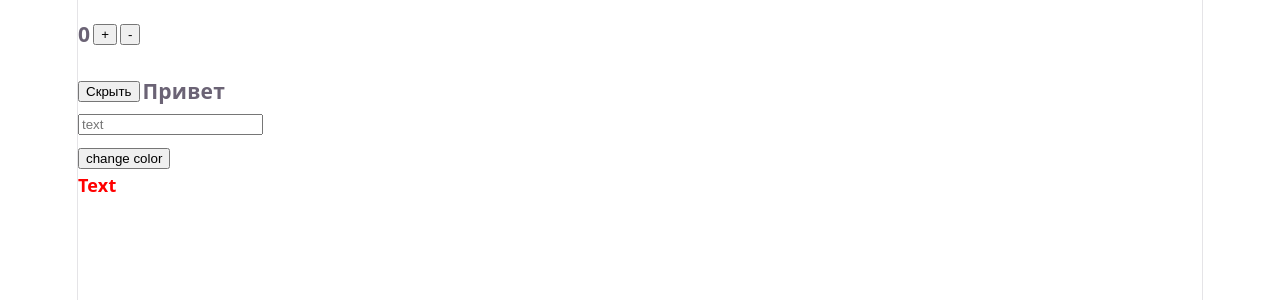
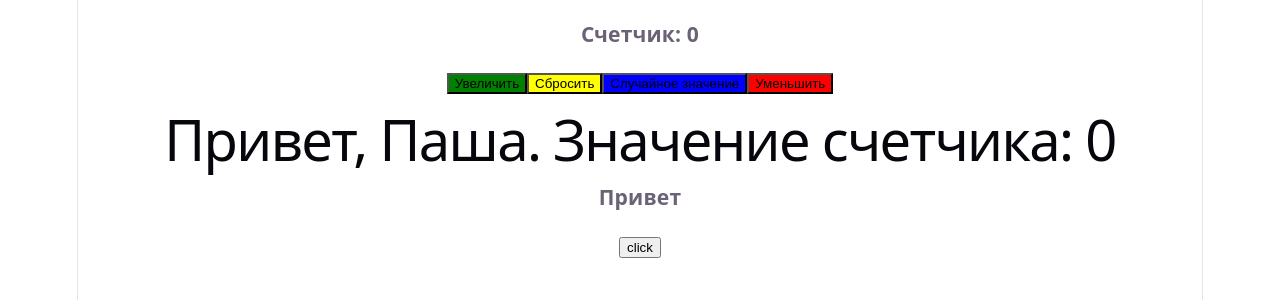
Before and after one commit to angelika-romanovskaya/RRR-Redev, a React (Vite) app: page / in a window 1280 px wide. Shown: the top 300 px of the page. Built offline with nearby package versions, Linux system fonts and the light colour scheme.

Commit message:
react state task 2

```diff
--- a/src/App.jsx
+++ b/src/App.jsx
@@ -3,18 +3,11 @@ import reactLogo from './assets/react.svg'
 import viteLogo from './assets/vite.svg'
 import heroImg from './assets/hero.png'
 import './App.css'
-import { CountComp } from './components/CountComp'
-import { HideComp } from './components/HideComp'
-import { InputComp } from './components/InputComp'
-import { ColorComp } from './components/ColorComp'
+import { ParentComponent } from './components/ParentComponent'
+import { SiblingComponent } from './components/SiblingComponent'
 
 function App() {
-  return <div style={{display: 'flex', flexDirection: 'column', gap: 10}}>
-    <CountComp/>
-    <HideComp/>
-    <InputComp/>
-    <ColorComp/>
-  </div>
+  return <ParentComponent/>
 }
 
 export default App
--- /dev/null
+++ b/src/components/ChildComponent.jsx
@@ -0,0 +1,3 @@
+export const ChildComponent = ({name, count}) => {
+    return <h1>Привет, {name}. Значение счетчика: {count}</h1>
+}
--- a/src/components/ColorComp.jsx
+++ /dev/null
@@ -1,10 +0,0 @@
-import { useState } from "react"
-
-export const ColorComp = () => {
-    const [color, setColor] = useState('red')
-
-    return <div style={{display: 'flex', gap: 3, justifyContent: 'center', alignItems: 'flex-start', flexDirection: 'column'}}>
-        <button onClick={() => setColor(prevState => prevState === 'red' ? 'blue' : 'red')}>change color</button>
-        <h4 style={{margin: 0, padding: 0, color: color}}>Text</h4>
-    </div>
-}
--- a/src/components/CountComp.jsx
+++ /dev/null
@@ -1,11 +0,0 @@
-import { useState } from "react"
-
-export const CountComp = () => {
-    const [count, setCount] = useState(0)
-
-    return <div style={{display: 'flex', gap: 3, alignItems: 'center'}}>
-        <h3>{count}</h3>
-        <button onClick={() => setCount(prevState => prevState + 1)}>+</button>
-        <button onClick={() => setCount(prevState => prevState - 1)}>-</button>
-    </div>
-}
--- a/src/components/HideComp.jsx
+++ /dev/null
@@ -1,10 +0,0 @@
-import { useState } from "react"
-
-export const HideComp = () => {
-    const [hide, setHide] = useState(false)
-
-    return <div style={{display: 'flex', gap: 3, alignItems: 'center'}}>
-        <button onClick={() => setHide(prevState => !prevState)}>{hide ? "Открыть" : "Скрыть"}</button>
-        {!hide && <h3 style={{margin: 0, padding: 0}}>Привет</h3>}
-    </div>
-}
--- a/src/components/InputComp.jsx
+++ /dev/null
@@ -1,10 +0,0 @@
-import { useState } from "react"
-
-export const InputComp = () => {
-    const [value, setValue] = useState('')
-
-    return <div style={{display: 'flex', gap: 3, justifyContent: 'center', alignItems: 'flex-start', flexDirection: 'column'}}>
-        <input placeholder="text" type="text" value={value} name="text" onChange={(event) => setValue(event.target.value)}/>
-        <h4  style={{margin: 0, padding: 0}}>{value}</h4>
-    </div>
-}
--- /dev/null
+++ b/src/components/ParentComponent.jsx
@@ -0,0 +1,19 @@
+import { useState } from "react"
+import { ChildComponent } from "./ChildComponent"
+import { SiblingComponent } from "./SiblingComponent"
+
+export const ParentComponent = () => {
+    const [count, setCount] = useState(0)
+
+    return <div>
+        <h3>Счетчик: {count}</h3>
+        <button style={{backgroundColor: 'green'}} onClick={() => setCount(prevState => prevState + 1)}>Увеличить</button>
+        <button style={{backgroundColor: 'yellow', color: '#000'}} onClick={() => setCount(0)}>Сбросить</button>
+        <button style={{backgroundColor: 'blue'}} onClick={() => setCount(Math.floor(Math.random() * 10) + 1)}>Случайное значение</button>
+        <button style={{backgroundColor: 'red'}} onClick={() => setCount(prevState => prevState > 0 ? prevState - 1 : prevState)}>Уменьшить</button>
+
+        <ChildComponent name="Паша" count={count}/>
+
+        <SiblingComponent/>
+    </div>
+}
--- /dev/null
+++ b/src/components/SiblingComponent.jsx
@@ -0,0 +1,10 @@
+import { useState } from "react"
+
+export const SiblingComponent = () => {
+    const [text, setText] = useState('Привет')
+
+    return <div>
+        <h3>{text}</h3>
+        <button onClick={() => setText('Redev')}>click</button>
+    </div>
+}
```
